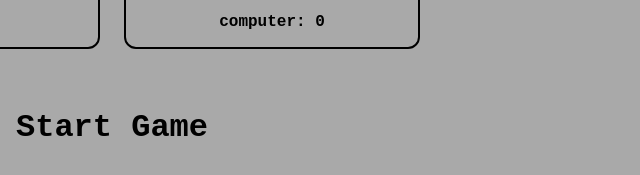
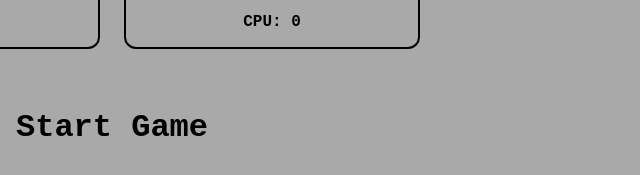
Before and after one commit to Erik7910/game, a plain HTML site: page index.html in a window 1280 px wide. Shown: the part 370-545 px from the top of the page, 528-1168 px from the left. Drawn offline with Linux system fonts and the light colour scheme.

Commit message:
Update index.html

```diff
--- a/index.html
+++ b/index.html
@@ -17,7 +17,7 @@
       </div>
       <div class = "computerCard">
         <div id="choiceImgAi">?</div>
-        <p class="computerScore" id='cpuScorePara'>computer: 0</p>
+        <p class="computerScore" id='cpuScorePara'>CPU: 0</p>
       </div>
     </div>
     <div ><p id="scoreCard">Start Game</p></div>
```
